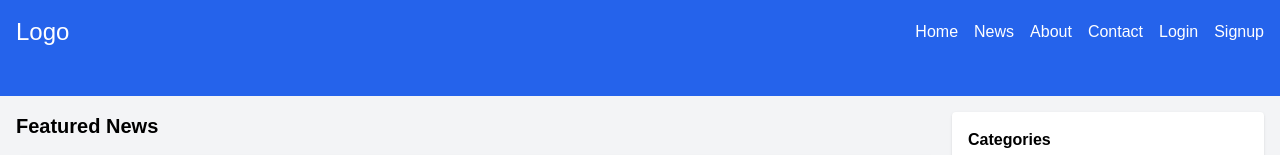
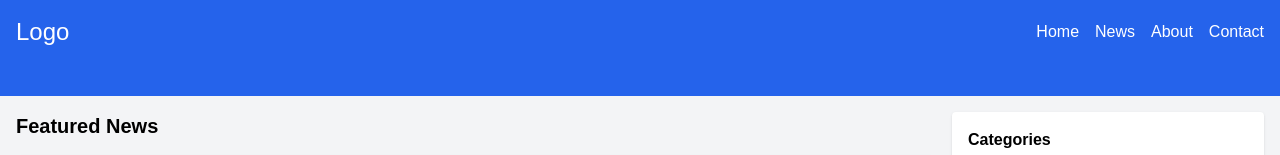
Before and after one commit to sonuthakur24/My-News-App, a Next.js app: page / in a window 1280 px wide. Shown: the top 155 px of the page. Built offline with nearby package versions, Linux system fonts and the light colour scheme.

Commit message:
Remove login and signup links from the layout component

```diff
--- a/src/components/Layout.js
+++ b/src/components/Layout.js
@@ -28,16 +28,7 @@ export default function Layout({ children }) {
                 Contact
               </Link>
             </li>
-            <li>
-              <Link href="/login">
-                Login
-              </Link>
-            </li>
-            <li>
-              <Link href="/signup">
-                Signup
-              </Link>
-            </li>
+
           </ul>
         </nav>
       </header>
```
